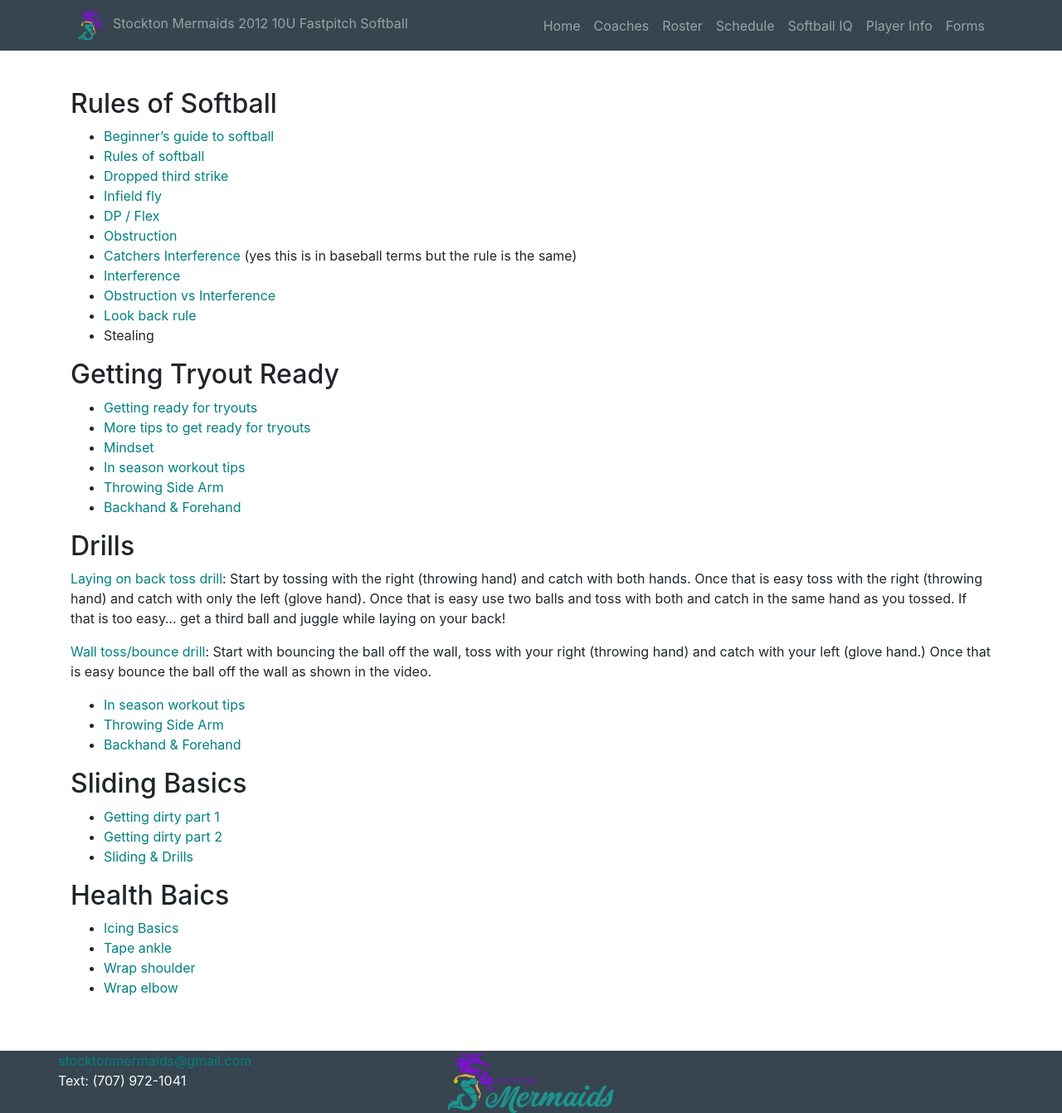
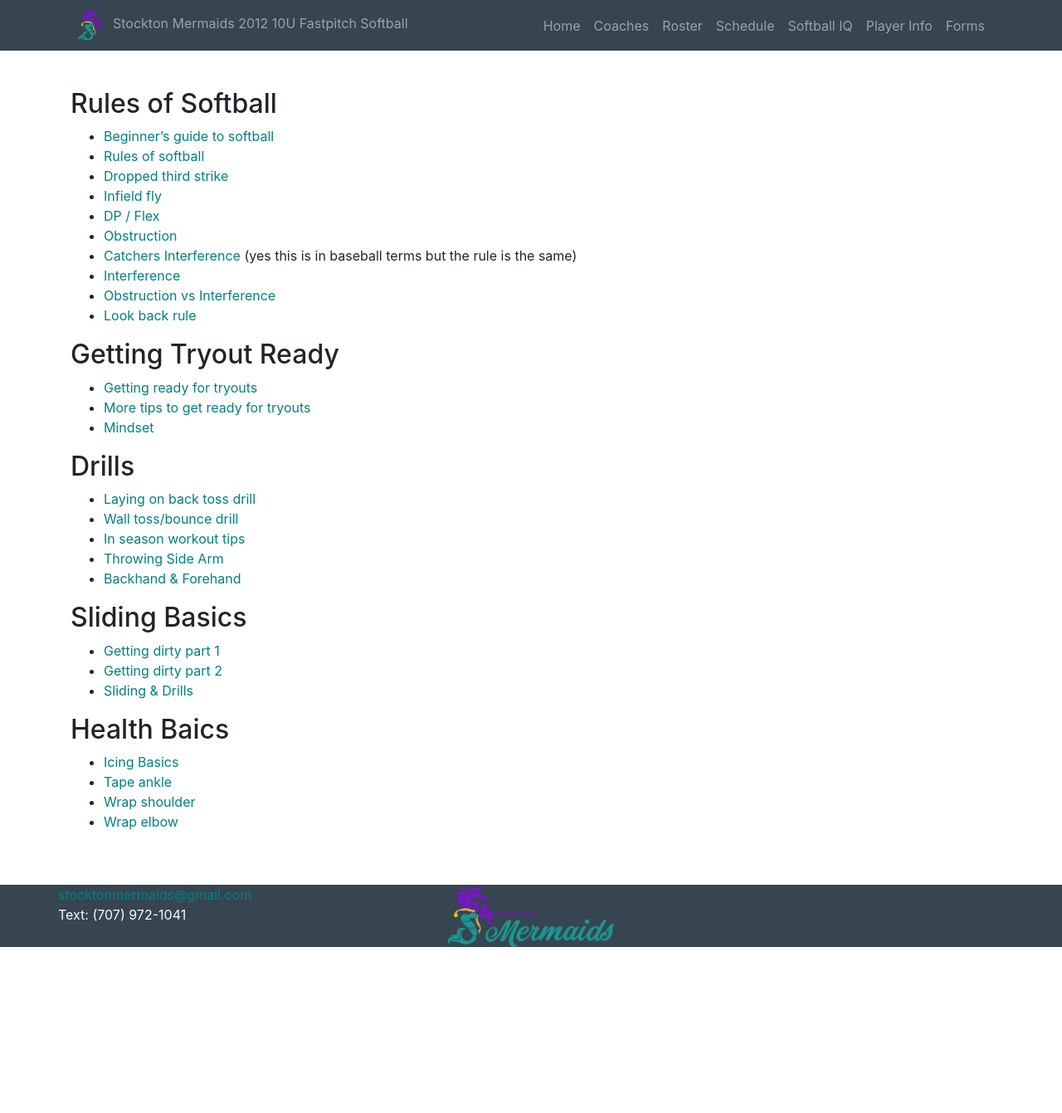
Before and after one commit to stocktonmermaids/stocktonmermaids.github.io, a Jekyll site: the page built from iq.md, in a window 1280 px wide and 1341 px high. Shown: the whole window at 83% size. Built offline with Jekyll 4.4.1, drawn with Linux system fonts in a browser that asks for light colours; nearby versions of some CDN libraries.

Commit message:
MBH: woot woot

```diff
--- a/iq.md
+++ b/iq.md
@@ -16,23 +16,17 @@ permalink: /iq/
 * [Interference](https://www.youtube.com/watch?v=e9Pyw84UHHc)
 * [Obstruction vs Interference](https://www.youtube.com/watch?v=vde8Eu6uQS8)
 * [Look back rule](https://www.youtube.com/watch?v=8BM9ySpj5Mk)
-* Stealing
 
 ## Getting Tryout Ready
 
 * [Getting ready for tryouts](https://www.youtube.com/watch?v=9cpSAfz4Qx4)
 * [More tips to get ready for tryouts](https://www.youtube.com/watch?v=uVl-S59sov4)
 * [Mindset](https://www.youtube.com/watch?v=pJfTRFNKEuM&t=5s)
-* [In season workout tips](https://www.youtube.com/watch?v=yb6ULh-_a2c)
-* [Throwing Side Arm](https://www.youtube.com/watch?v=UmB9dsHHU7I)
-* [Backhand & Forehand](https://www.youtube.com/watch?v=-C7A6ehi7rc)
 
 ## Drills
 
-[Laying on back toss drill](https://www.youtube.com/watch?v=37_e6U-VRxQ): Start by tossing with the right (throwing hand) and catch with both hands. Once that is easy toss with the right (throwing hand) and catch with only the left (glove hand). Once that is easy use two balls and toss with both and catch in the same hand as you tossed. If that is too easy... get a third ball and juggle while laying on your back!
-
-[Wall toss/bounce drill](https://www.youtube.com/watch?v=6ZwTkMllDJc): Start with bouncing the ball off the wall, toss with your right (throwing hand) and catch with your left (glove hand.) Once that is easy bounce the ball off the wall as shown in the video.
-
+* [Laying on back toss drill](https://www.youtube.com/watch?v=37_e6U-VRxQ)
+* [Wall toss/bounce drill](https://www.youtube.com/watch?v=6ZwTkMllDJc)
 * [In season workout tips](https://www.youtube.com/watch?v=yb6ULh-_a2c)
 * [Throwing Side Arm](https://www.youtube.com/watch?v=UmB9dsHHU7I)
 * [Backhand & Forehand](https://www.youtube.com/watch?v=-C7A6ehi7rc)
```
